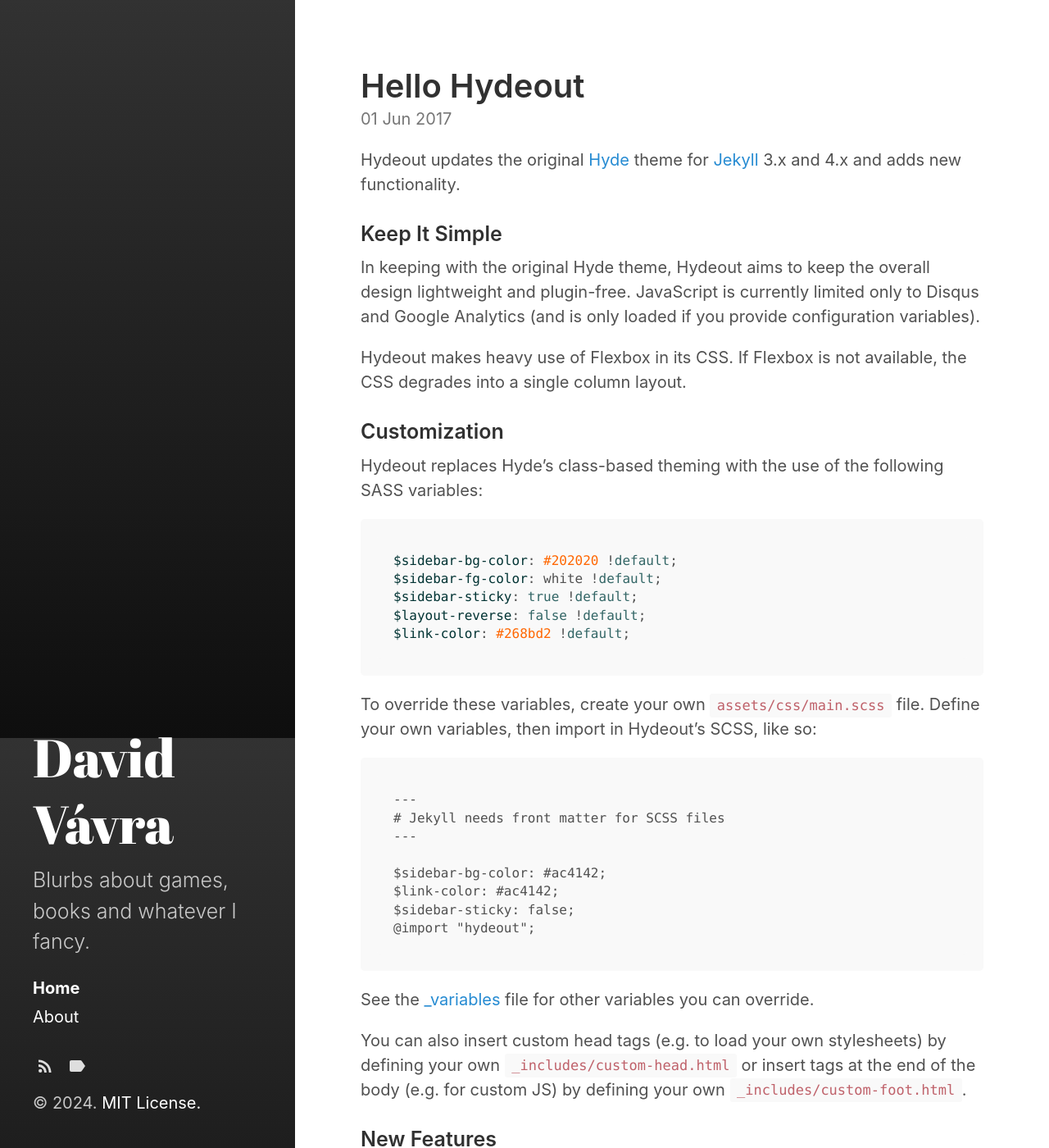
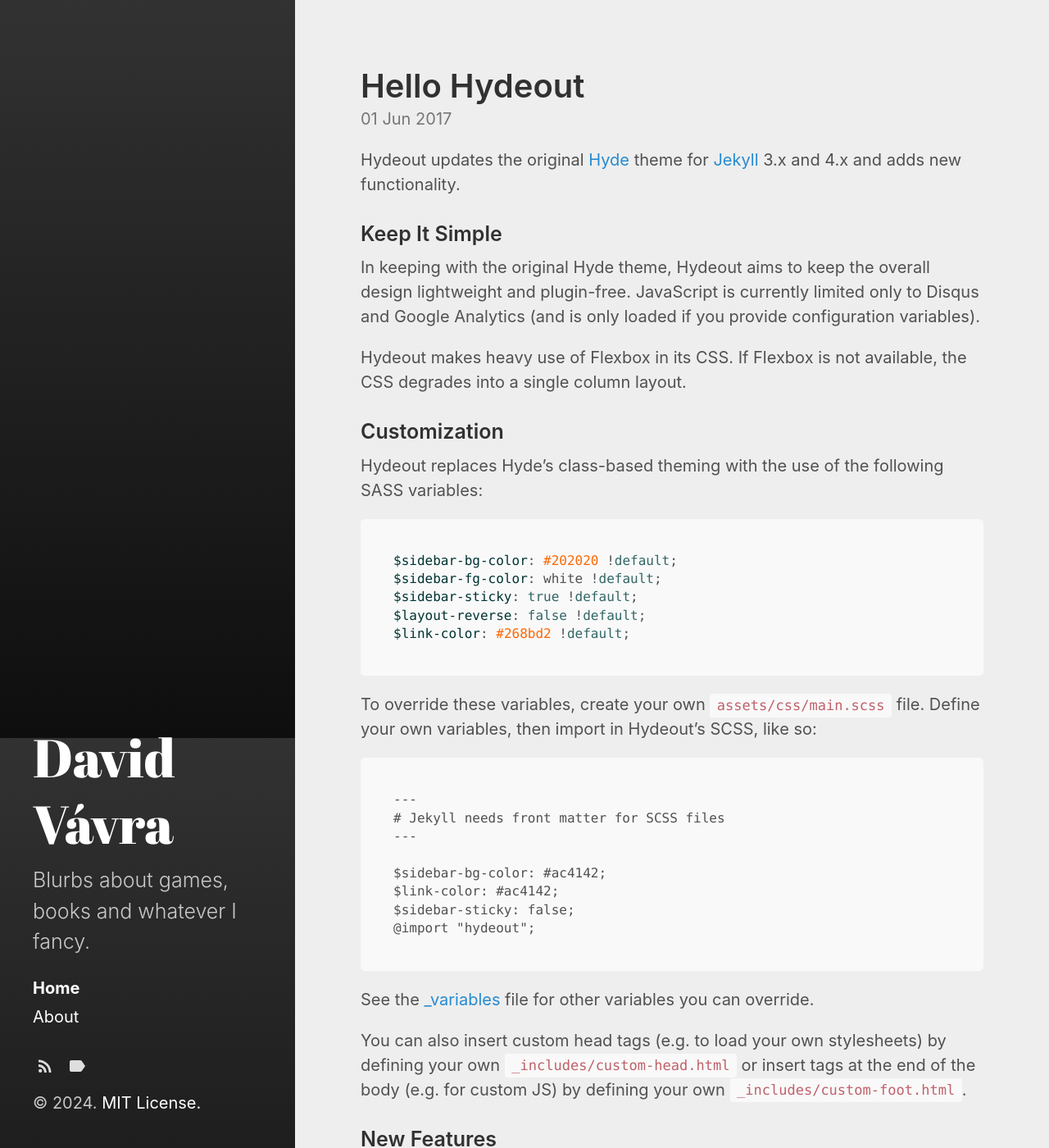
Before and after one commit to Than3s/than3s.github.io, a Jekyll site: the page built from index.html, in a window 1280 px wide and 1400 px high. Shown: the whole window at 82% size. Built offline with Jekyll 4.4.1, drawn with Linux system fonts in a browser that asks for light colours; the list of posts is cut into pages by our own code.

Commit message:
background change

```diff
--- a/_sass/hydeout/_variables.scss
+++ b/_sass/hydeout/_variables.scss
@@ -19,7 +19,7 @@
 
 $body-color: $gray-5 !default;
 $body-muted: $gray-4 !default;
-$body-bg: #fff !default;
+$body-bg: #eeeeee !default;
 $link-color: $blue !default;
 $heading-color: $gray-6 !default;
 
```
